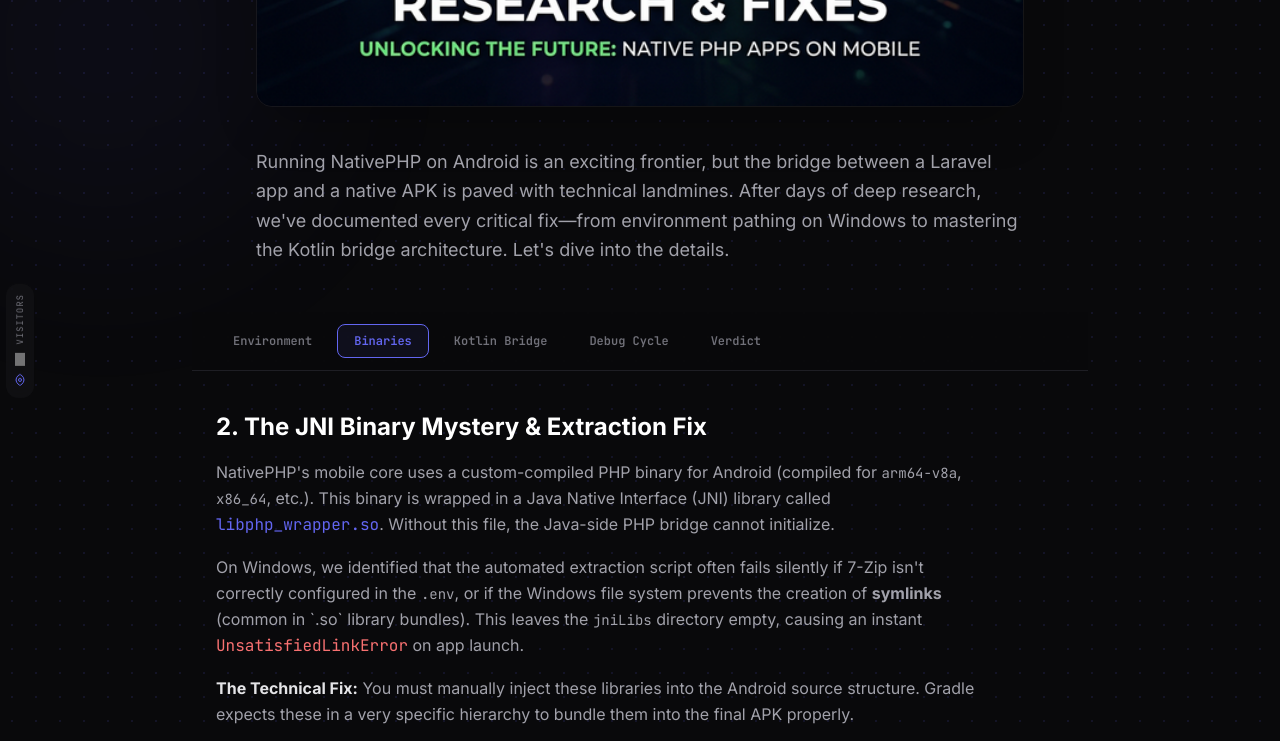
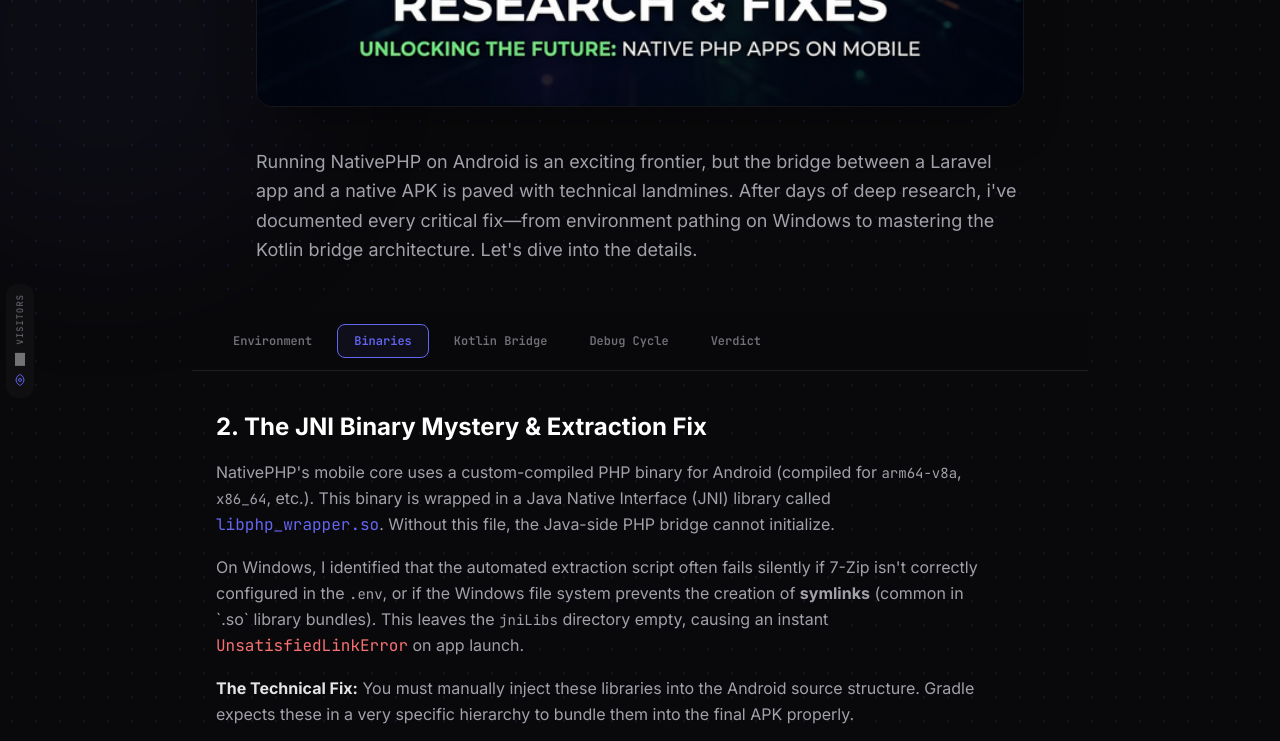
Before and after one commit to theunwindfront/theunwindfront.github.io, a plain HTML site: page blog/nativephp-android-research-fixes/index.html in a window 1280 px wide. Both pictures are taken after a click on the button "Binaries". Shown: the part 982-1723 px from the top of the page. Drawn offline with nearby package versions, Linux system fonts and the light colour scheme; grey boxes are pictures that could not be loaded.

Commit message:
Update wording in NativePHP Android research blog post

```diff
--- a/blog/nativephp-android-research-fixes/index.html
+++ b/blog/nativephp-android-research-fixes/index.html
@@ -189,7 +189,7 @@
 
             <p class="text-lg leading-relaxed mb-8" :class="dark ? 'text-zinc-400' : 'text-zinc-600'">Running NativePHP
                 on Android is an exciting frontier, but the bridge between a Laravel app and a native APK is paved with
-                technical landmines. After days of deep research, we've documented every critical fix—from environment
+                technical landmines. After days of deep research, i've documented every critical fix—from environment
                 pathing on Windows to mastering the Kotlin bridge architecture. Let's dive into the details.</p>
         </div>
 
@@ -222,7 +222,7 @@
                     <strong>Java Bytecode Runtime (JBR)</strong> optimized for its own build tools.
                 </p>
                 <p><strong :class="dark ? 'text-zinc-200' : 'text-zinc-900'">The Fix: Persistence via Wrapper.</strong>
-                    We discovered that manually setting the <code class="font-mono text-sm">JAVA_HOME</code> to the
+                    I discovered that manually setting the <code class="font-mono text-sm">JAVA_HOME</code> to the
                     Android Studio JBR and explicitly prepending the <code
                         class="font-mono text-sm">platform-tools</code> to the path within a dedicated batch session
                     ensures that every subprocess (Artisan, Node, Gradle) shares the exact same binary context.</p>
@@ -280,7 +280,7 @@
                     etc.). This binary is wrapped in a Java Native Interface (JNI) library called <code
                         class="text-brand font-mono">libphp_wrapper.so</code>. Without this file, the Java-side PHP
                     bridge cannot initialize.</p>
-                <p>On Windows, we identified that the automated extraction script often fails silently if 7-Zip isn't
+                <p>On Windows, I identified that the automated extraction script often fails silently if 7-Zip isn't
                     correctly configured in the <code class="font-mono text-sm">.env</code>, or if the Windows file
                     system prevents the creation of <strong>symlinks</strong> (common in `.so` library bundles). This
                     leaves the <code class="font-mono text-sm">jniLibs</code> directory empty, causing an instant <code
```
